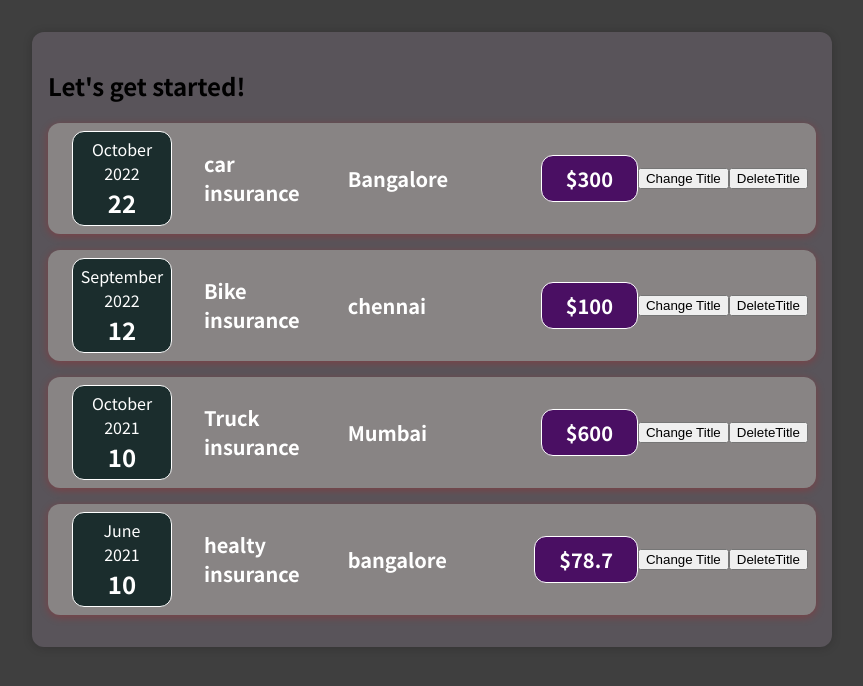
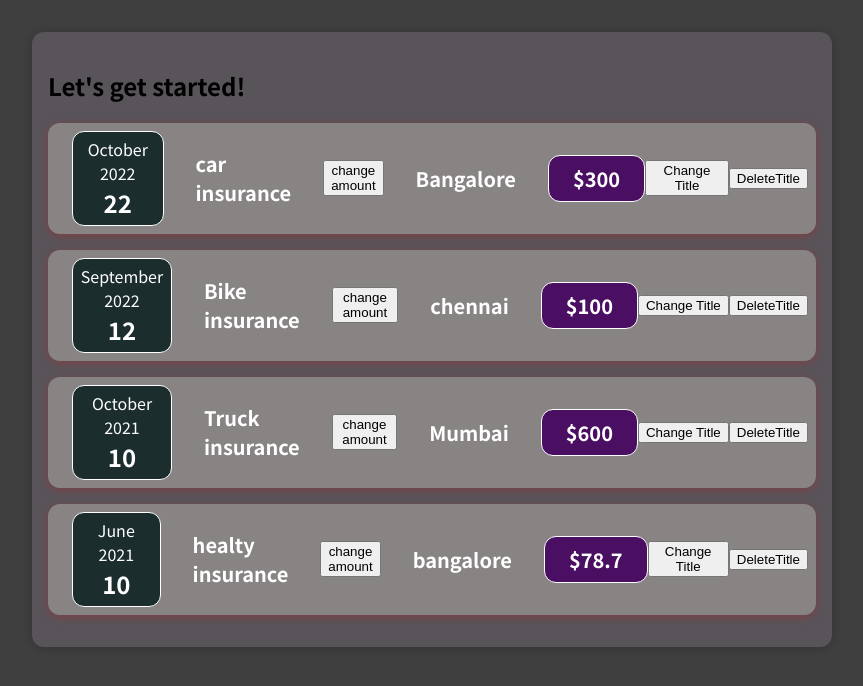
Before and after one commit to sampath11790/React-expense, a React (Create React App) app: page / in a window 1280 px wide. Shown: the top 686 px of the page, without its empty margins (208-1071 px from the left). Built offline with nearby package versions, Linux system fonts and the light colour scheme.

Commit message:
add expense edit button used useState Function and amount change button

```diff
--- a/src/components/Expense/ExpenseDetails.js
+++ b/src/components/Expense/ExpenseDetails.js
@@ -1,12 +1,18 @@
+import React,{useState} from 'react';
 import './ExpenseDetails.css'
 const ExpenseDetails=(props)=>{
     const title=props.title;
     const location=props.location
-    const amount=props.amount
+    const [amount,setAmount]=useState( props.amount)
+
+   function ChangeAmount(){
+    setAmount(100)
+   }
     return(
 
        <div className='expense-item__description'>
         <h2>{title}</h2>
+        <button onClick={ChangeAmount}>change amount</button>
         <div className='Location-Expenditure'>
         <h2>{location}</h2>
          </div>
--- a/src/components/Expense/ExpenseItem.js
+++ b/src/components/Expense/ExpenseItem.js
@@ -1,4 +1,4 @@
-
+import React ,{useState} from 'react';
 import './ExpenseItem.css'
 import ExpenseDate from './ExpenseDate';
 import ExpenseDetails from './ExpenseDetails';
@@ -10,21 +10,28 @@
 //    const ExpenseTitle="Car Insurance";
 //    const ExpenseAmount=294.67;
 //     const LocationOfExpenditure="Bangalore";
-const ChangeTitle=()=>{
+const [title,setTitle]=useState(props.title)
+
+const ChangeTitle=()=> {
+  // console.log(useState)
+  setTitle("Changed Title ")
     console.log("changed")
 
 }
 const DeleteTitle=()=>{
+
   console.log("Deleted")
 
 }
 
 
+
     return (
 
     <div  className="expense-item">
+
        <ExpenseDate date={props.date}/>
-       <ExpenseDetails amount={props.amount} title={props.title} location={props.location} />
+       <ExpenseDetails amount={props.amount} title={title} location={props.location} />
      <button onClick={ChangeTitle}> Change Title</button>
      <button onClick={DeleteTitle}>DeleteTitle</button>
 
```
Also changed, not shown: 1 other file (tests, documents, lock files or other folders).
